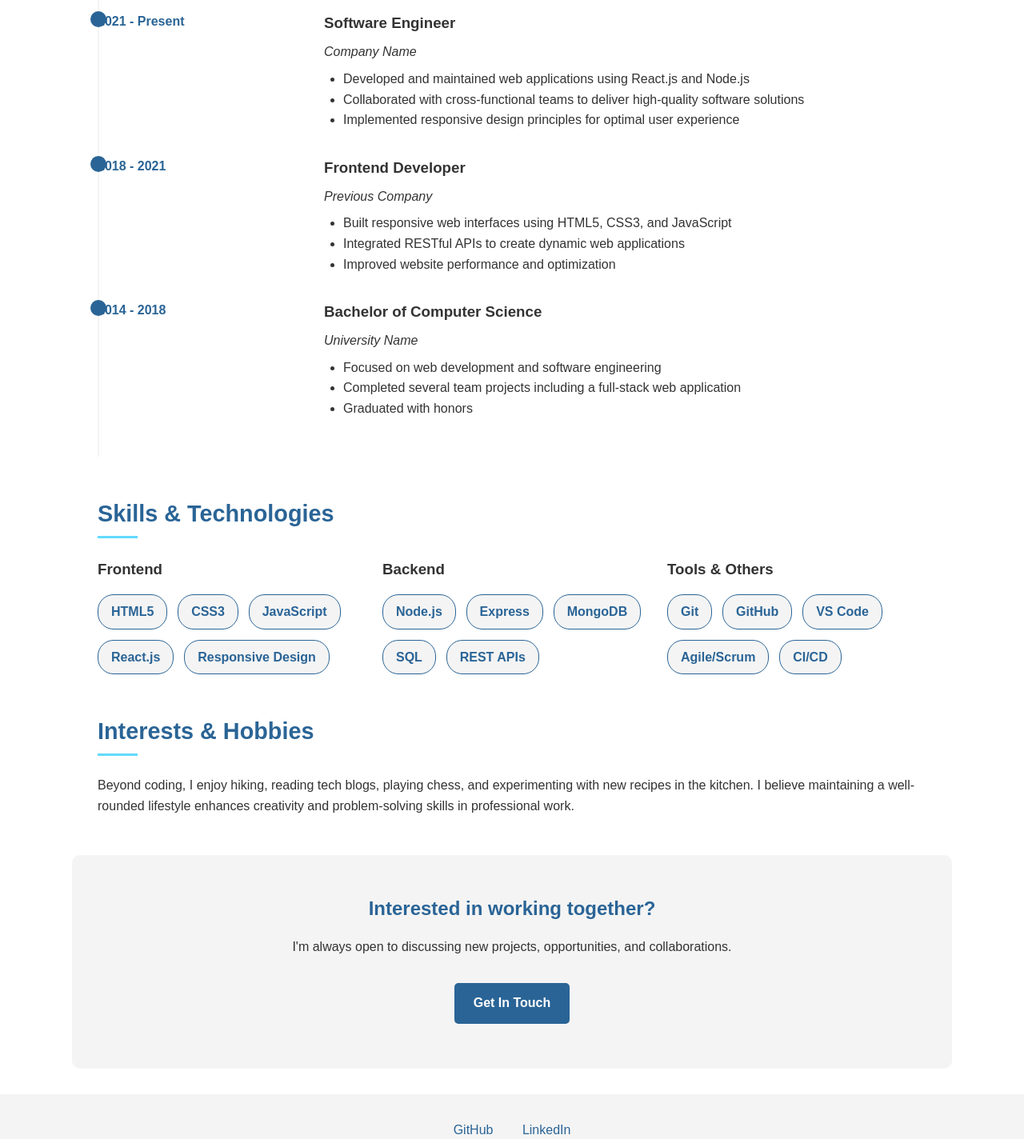
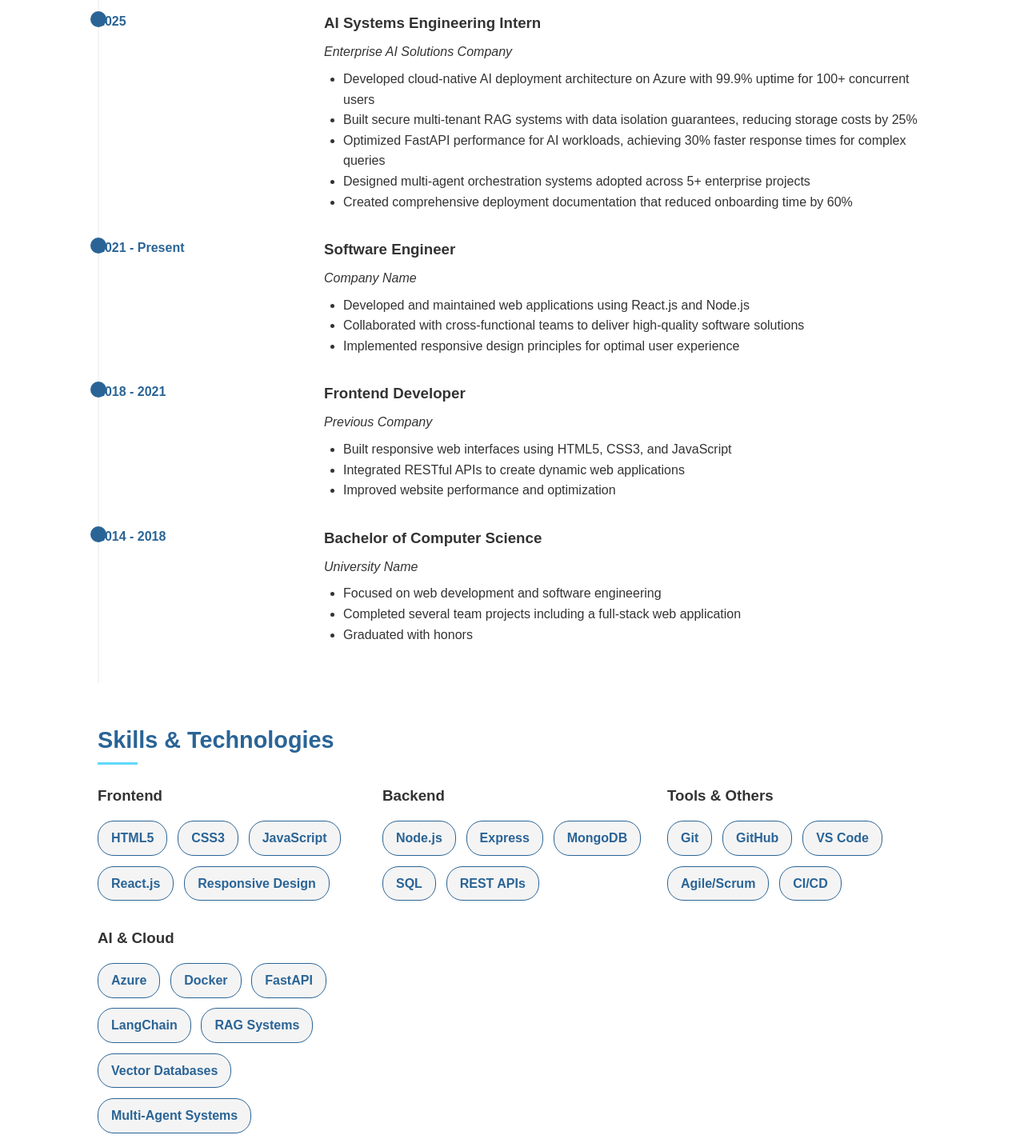
Before and after one commit to SudarshanDudhe-NEU/sudarshan.me, a website: page docs/about.html in a window 1280 px wide. Shown: the part 820-2244 px from the top of the page at 80% size. Drawn offline with Linux system fonts and the light colour scheme.

Commit message:
Update about and index pages with new experience and skills details

```diff
--- a/docs/about.html
+++ b/docs/about.html
@@ -57,6 +57,36 @@
           <h2>Education & Experience</h2>
 
           <div class="timeline">
+            <div class="timeline-item">
+              <div class="timeline-date">2025</div>
+              <div class="timeline-content">
+                <h3>AI Systems Engineering Intern</h3>
+                <p>Enterprise AI Solutions Company</p>
+                <ul>
+                  <li>
+                    Developed cloud-native AI deployment architecture on Azure
+                    with 99.9% uptime for 100+ concurrent users
+                  </li>
+                  <li>
+                    Built secure multi-tenant RAG systems with data isolation
+                    guarantees, reducing storage costs by 25%
+                  </li>
+                  <li>
+                    Optimized FastAPI performance for AI workloads, achieving
+                    30% faster response times for complex queries
+                  </li>
+                  <li>
+                    Designed multi-agent orchestration systems adopted across 5+
+                    enterprise projects
+                  </li>
+                  <li>
+                    Created comprehensive deployment documentation that reduced
+                    onboarding time by 60%
+                  </li>
+                </ul>
+              </div>
+            </div>
+
             <div class="timeline-item">
               <div class="timeline-date">2021 - Present</div>
               <div class="timeline-content">
@@ -151,6 +181,19 @@
                 <div class="skill">CI/CD</div>
               </div>
             </div>
+
+            <div class="skill-category">
+              <h3>AI & Cloud</h3>
+              <div class="skills-list">
+                <div class="skill">Azure</div>
+                <div class="skill">Docker</div>
+                <div class="skill">FastAPI</div>
+                <div class="skill">LangChain</div>
+                <div class="skill">RAG Systems</div>
+                <div class="skill">Vector Databases</div>
+                <div class="skill">Multi-Agent Systems</div>
+              </div>
+            </div>
           </div>
         </div>
 
```
Also changed, not shown: docs/index.html (+9 -4 lines).
